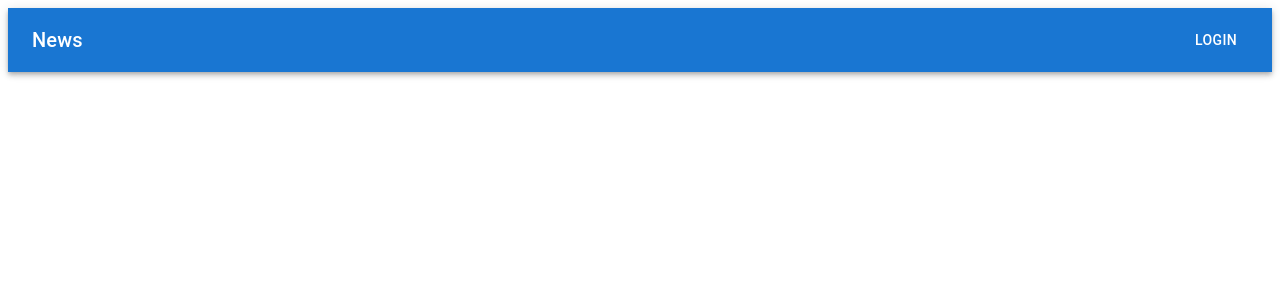
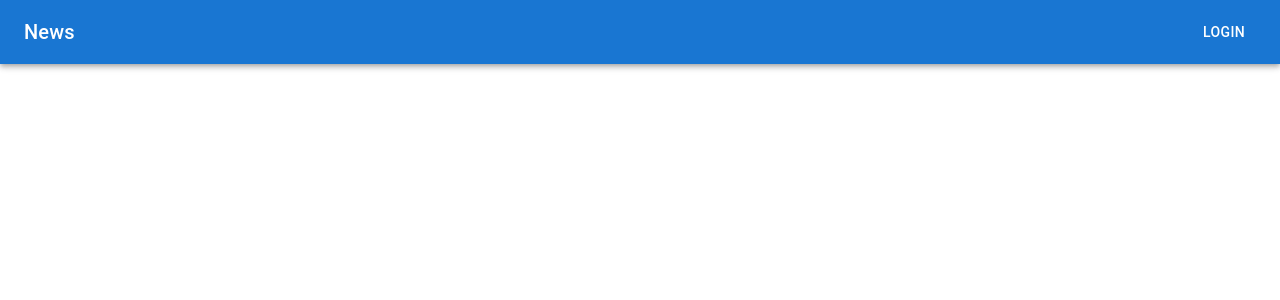
Before and after one commit to xalivo/todo, a React (Vite) app: page / in a window 1280 px wide. Shown: the top 300 px of the page. Built offline with nearby package versions, Linux system fonts and the light colour scheme.

Commit message:
removed weird margin

```diff
--- a/src/App.tsx
+++ b/src/App.tsx
@@ -1,7 +1,7 @@
 import {AppBar, Box, Button, Toolbar, Typography} from "@mui/material";
 
 const App = () => {
-    return (<Box sx={{ flexGrow: 1 }}>
+    return (<Box sx={{ width: '100%', height: '100vh', margin: 0 }}>
         <AppBar position="static">
             <Toolbar>
                 <Typography variant="h6" component="div" sx={{ flexGrow: 1 }}>
--- a/src/main.tsx
+++ b/src/main.tsx
@@ -1,9 +1,11 @@
-import { StrictMode } from 'react'
-import { createRoot } from 'react-dom/client'
+import {StrictMode} from 'react'
+import {createRoot} from 'react-dom/client'
 import App from './App.tsx'
+import {CssBaseline} from "@mui/material";
 
 createRoot(document.getElementById('root')!).render(
-  <StrictMode>
-    <App />
-  </StrictMode>,
+    <StrictMode>
+        <CssBaseline/>
+        <App/>
+    </StrictMode>,
 )
```
